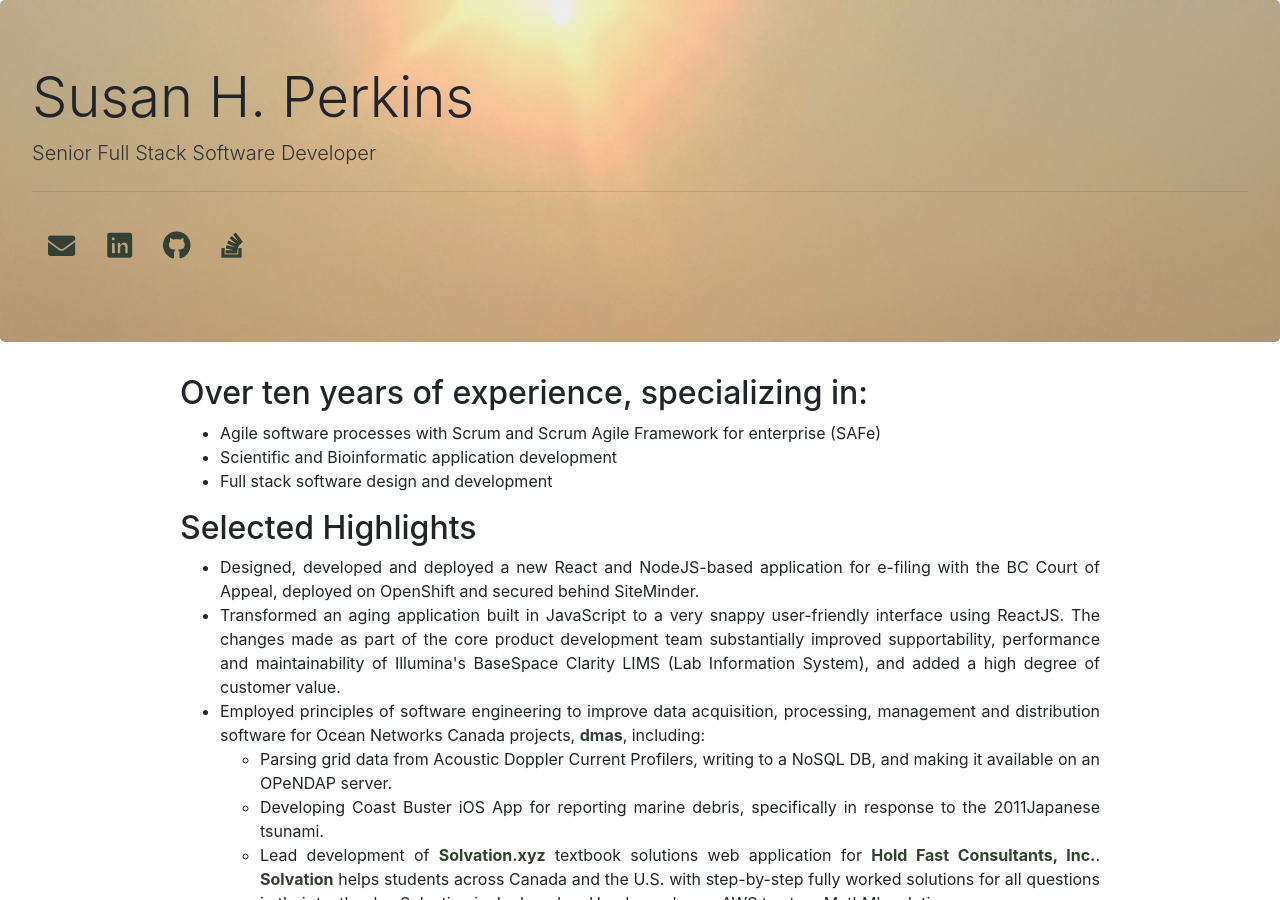
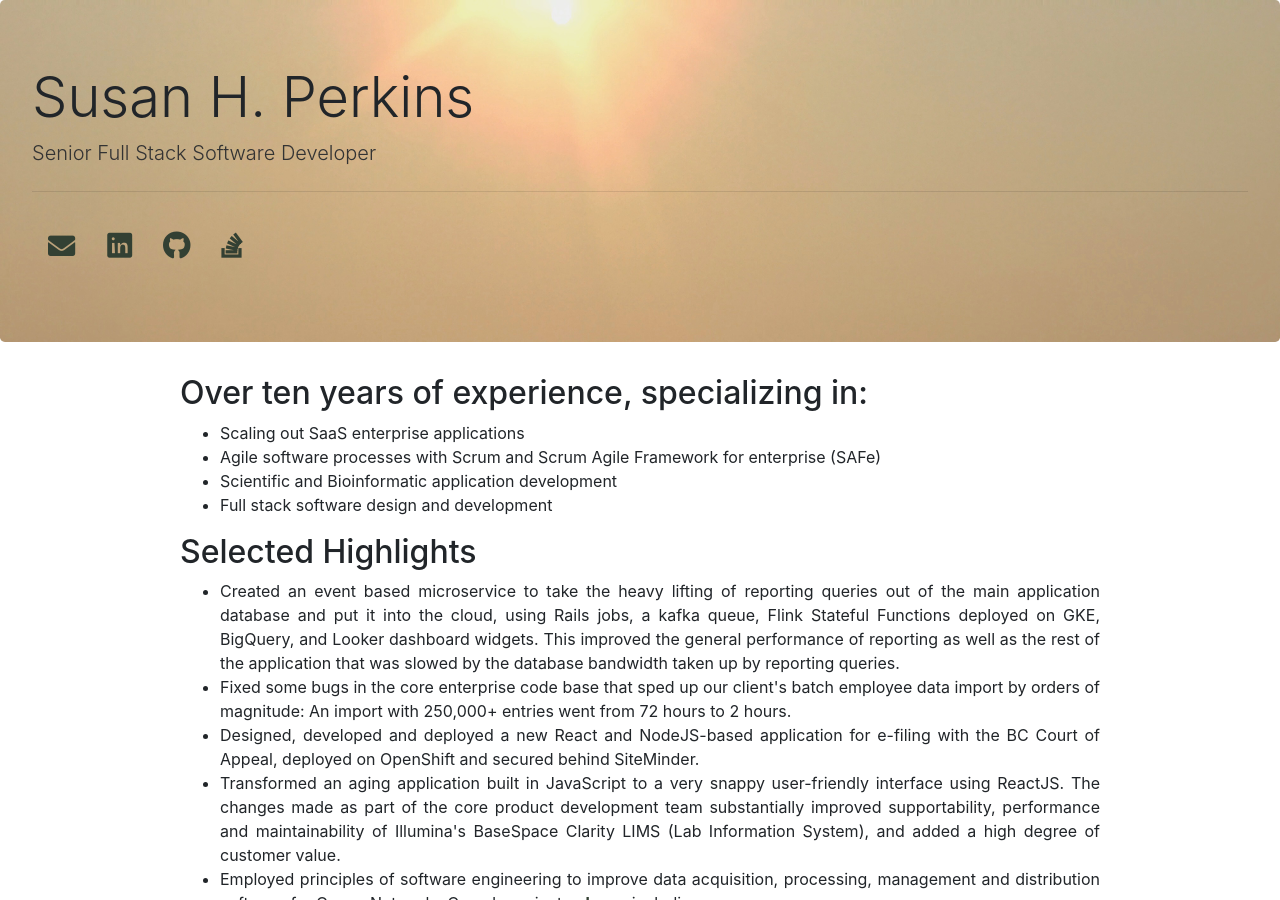
Before and after one commit to perkinss/perkinss.github.io, a Jekyll site: the page index.html, which Jekyll copies as it is, in a window 1280 px wide and 900 px high. Built offline with Jekyll 4.4.1, drawn with Linux system fonts in a browser that asks for light colours; nearby versions of some CDN libraries.

Commit message:
Add some new highlights

```diff
--- a/index.html
+++ b/index.html
@@ -28,6 +28,7 @@
         <div class="col-10 text-justify">
             <h2>Over ten years of experience, specializing in:</h2>
             <ul>
+                <li>Scaling out SaaS enterprise applications</li>
                 <li>Agile software processes with Scrum and Scrum Agile Framework for enterprise (SAFe)</li>
                 <li>Scientific and Bioinformatic application development</li>
                 <li>Full stack software design and development</li>
@@ -35,6 +36,11 @@
 
             <h2>Selected Highlights</h2>
             <ul>
+                <li>Created an event based microservice to take the heavy lifting of reporting queries out of the main application database and put it into the cloud, using
+                    Rails jobs, a kafka queue, Flink Stateful Functions deployed on GKE, BigQuery, and Looker dashboard widgets.  This improved the general performance of reporting
+                    as well as the rest of the application that was slowed by the database bandwidth taken up by reporting queries.
+                </li>
+                <li>Fixed some bugs in the core enterprise code base that sped up our client's batch employee data import by orders of magnitude: An import with 250,000+ entries went from 72 hours to 2 hours.</li>
                 <li>Designed, developed and deployed a new React and NodeJS-based application for e-filing with the BC Court of Appeal,
                     deployed on OpenShift and secured behind SiteMinder.</li>
                 <li>Transformed an aging application built in JavaScript to a very snappy user-friendly interface using
```
